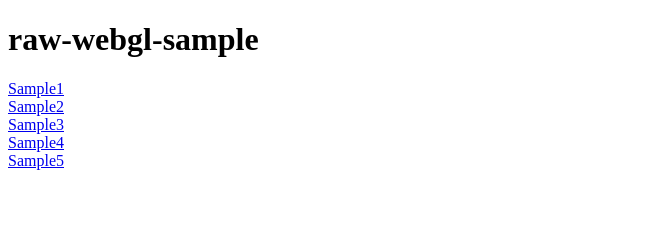
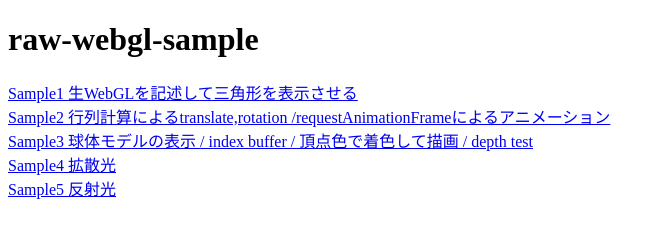
Before and after one commit to verytired/raw-webgl-sample, a website: page app/index.html in a window 1280 px wide. Shown: the whole page, without its empty margins (0-663 px from the left). Drawn offline with Linux system fonts and the light colour scheme.

Commit message:
modified index page

```diff
--- a/app/index.html
+++ b/app/index.html
@@ -5,10 +5,10 @@
 </head>
 <body>
 <h1>raw-webgl-sample</h1>
-<a href="./index1.html">Sample1</a><br>
-<a href="./index2.html">Sample2</a><br>
-<a href="./index3.html">Sample3</a><br>
-<a href="./index4.html">Sample4</a><br>
-<a href="./index5.html">Sample5</a><br>
+<a href="./index1.html">Sample1 生WebGLを記述して三角形を表示させる</a><br>
+<a href="./index2.html">Sample2 行列計算によるtranslate,rotation /requestAnimationFrameによるアニメーション</a><br>
+<a href="./index3.html">Sample3 球体モデルの表示 / index buffer / 頂点色で着色して描画 / depth test</a><br>
+<a href="./index4.html">Sample4 拡散光</a><br>
+<a href="./index5.html">Sample5 反射光</a><br>
 </body>
 </html>
```
